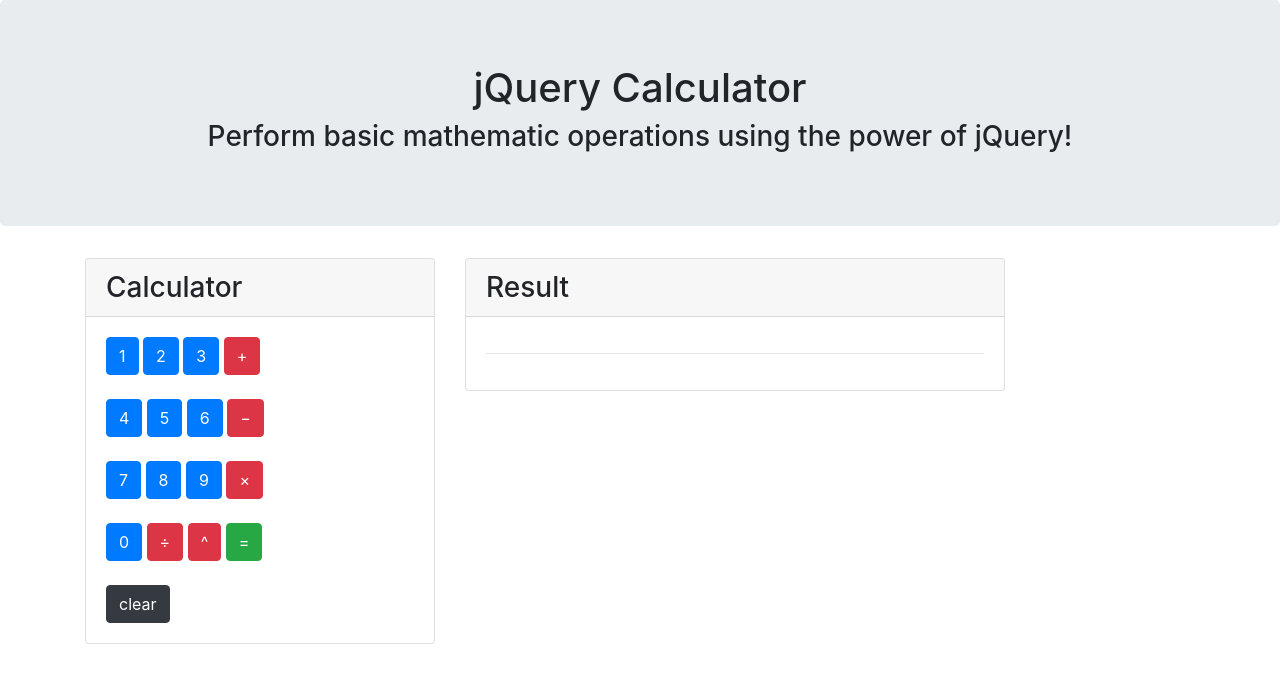
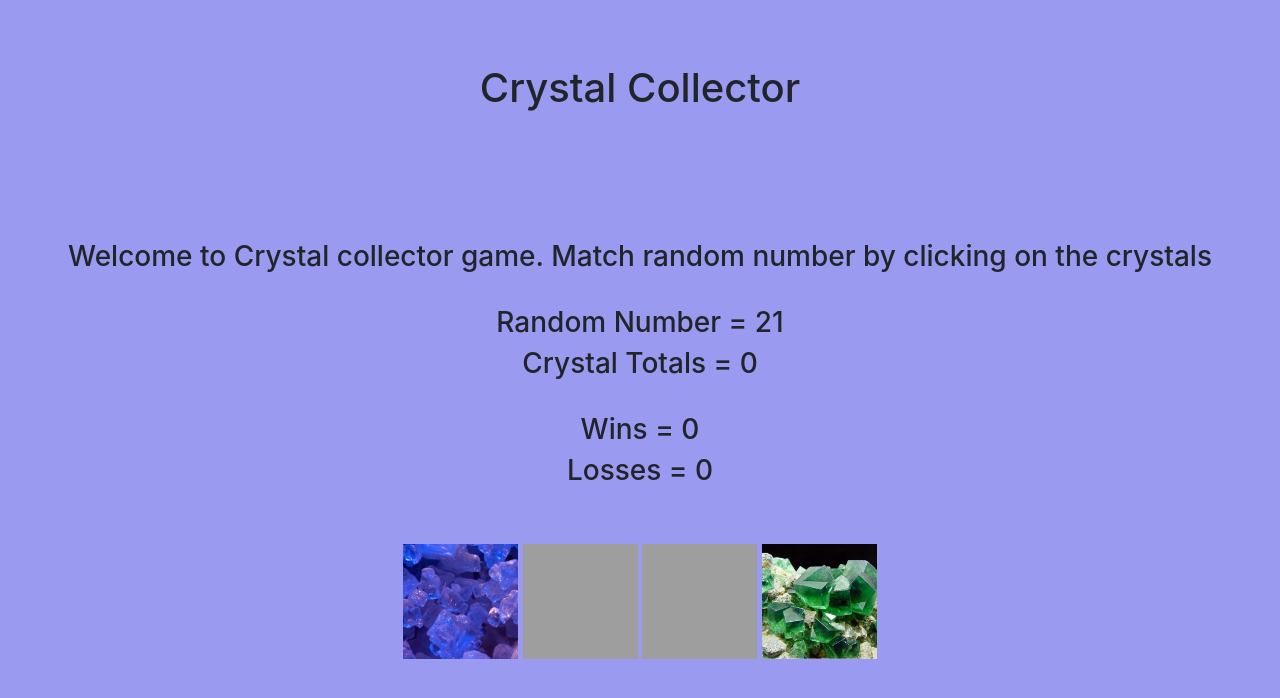
Before and after one commit to rfanfant/unit-4-game, a plain HTML site: page index.html in a window 1280 px wide. Drawn offline with nearby package versions, Linux system fonts and the light colour scheme; files that its build step writes are made by us from their sources; grey boxes are pictures that could not be loaded.

Commit message:
fully functioning game

```diff
--- a/assets/css/style.css
+++ b/assets/css/style.css
@@ -0,0 +1,82 @@
+body{
+    /* background-image:  url(   ../images/1-CrystalCollector.jpg); */
+    background-color: rgb(154, 154, 241);
+    background-repeat: no-repeat;
+    width: 100%;
+}
+
+.jumbotron {
+    background-color: transparent;
+}
+
+.row {
+
+    text-align: center;
+
+}
+
+.col{
+    text-align: center;
+}
+
+h3{
+    text-align: center;
+
+}
+
+h2{
+    text-align: center;
+
+}
+
+.col-lg-12{
+
+    width: 10%;
+    height: 10%;
+}
+.container{
+    text-align: center;
+}
+
+
+.button1{
+
+    background-image:  url("../images/btn1.jpg");
+    background-size:   contain;
+    width: 115px;
+    height: 115px;
+    border: none;
+    background-size: cover;
+    background-repeat: no-repeat;
+}
+
+.button2{
+
+    background-image:  url("../images/btn2.jpg");
+    width: 115px;
+    height: 115px;
+    border: none;
+    background-size: cover;
+    background-repeat: no-repeat;
+}
+
+
+.button3{
+
+    background-image:  url("../images/btn3.jpg");
+    width: 115px;
+    height: 115px;
+    border: none;
+    background-size: cover;
+    background-repeat: no-repeat;
+}
+
+.button4{
+
+    background-image:  url("../images/btn4.jpg");
+    width: 115px;
+    height: 115px;
+    border: none;
+    background-size: cover;
+    background-repeat: no-repeat;
+}
--- a/index.html
+++ b/index.html
@@ -3,7 +3,7 @@
 
 <head>
   <meta charset="UTF-8">
-  <title>jQuery Calculator</title>
+  <title> Crystal Collector</title>
 
   <!-- Added link to the jQuery Library -->
   <script src="https://cdnjs.cloudflare.com/ajax/libs/jquery/3.2.1/jquery.min.js"></script>
@@ -12,7 +12,7 @@
   <link rel="stylesheet" href="https://maxcdn.bootstrapcdn.com/bootstrap/4.0.0/css/bootstrap.min.css">
 
   <!-- Added a link to our external stylesheet-->
-  <link rel="stylesheet" href="style.css">
+  <link rel="stylesheet" href="assets/css/style.css">
 
 </head>
 
@@ -20,122 +20,153 @@
 
   <!-- Jumbotron for Title -->
   <div class="jumbotron">
-    <h1 class="text-center">jQuery Calculator</h1>
-    <h3 class="text-center">Perform basic mathematic operations using the power of jQuery!</h3>
+    <h1 class="text-center">Crystal Collector</h1>
+    <br>
   </div>
 
-  <div class="container">
+  <h3> <span id="userMessage"> </span></h3>
+  <br>
+  <h3> Random Number = <span id="randomNumber"></span></h3>
+  <h3> Crystal Totals = <span id="crystalTotals"></span></h3>
+  <br>
+  <h3> Wins = <span id="crystalWins"></span></h3>
+  <h3> Losses = <span id="crystalLosses"></span></h3>
 
-    <div class="row">
+  <br>
+  <br>
+  <div class="container" style="display: 100%">
 
-      <!-- Calculator Card -->
-      <div class="col-lg-4">
-        <div class="card">
-          <h3 class="card-header">Calculator</h3>
-
-          <div class="card-body">
-            <button id="button-1" class="btn btn-primary number" value="1"><span>1</span></button>
-            <button id="button-2" class="btn btn-primary number" value="2"><span>2</span></button>
-            <button id="button-3" class="btn btn-primary number" value="3"><span>3</span></button>
-            <button id="button-plus" class="btn btn-danger operator" value="plus"><span>+</span></button>
-            <br><br>
-            <button id="button-4" class="btn btn-primary number" value="4"><span>4</span></button>
-            <button id="button-5" class="btn btn-primary number" value="5"><span>5</span></button>
-            <button id="button-6" class="btn btn-primary number" value="6"><span>6</span></button>
-            <button id="button-minus" class="btn btn-danger operator" value="minus"><span>&minus;</span></button>
-            <br><br>
-            <button id="button-7" class="btn btn-primary number" value="7"><span>7</span></button>
-            <button id="button-8" class="btn btn-primary number" value="8"><span>8</span></button>
-            <button id="button-9" class="btn btn-primary number" value="9"><span>9</span></button>
-            <button id="button-multiply" class="btn btn-danger operator" value="times"><span>&times;</span></button>
-            <br><br>
-            <button id="button-0" class="btn btn-primary number" value="0"><span>0</span></button>
-            <button id="button-divide" class="btn btn-danger operator" value="divide"><span>&divide;</span></button>
-            <button id="button-power" class="btn btn-danger operator" value="power"><span>^</span></button>
-            <button id="button-equal" class="btn btn-success equal" value="equals"><span>=</span></button>
-            <br><br>
-            <button id="button-clear" class="btn btn-dark clear" value="clear"><span>clear</span></button>
-          </div>
-        </div>
-      </div>
-
-      <!-- Result Card -->
-      <div class="col-lg-6">
-        <div class="card">
-          <h3 class="card-header">Result</h3>
-          <div class="card-body">
-            <h1 id="first-number"></h1>
-            <h1 id="operator"></h1>
-            <h1 id="second-number"></h1>
-            <hr>
-            <h1 id="result"></h1>
-          </div>
-        </div>
-      </div>
-    </div>
+    <button class="button1" id="btn1"></button>
+    <button class="button2" id="btn2"></button>
+    <button class="button3" id="btn3"></button>
+    <button class="button4" id="btn4"></button>
   </div>
 
   <script type="text/javascript">
 
 
+    $(document).ready(function () {
+
+      // initialize all variables used in the program
+      // isGameRunning is true if app is in the middle of a game
+      // userX are variables used to tract user points, wins, losses etc...
+      // crystalValues is an array containing crystal random numbers
+      var isGameRunning = true;
+      var userWins = 0;
+      var userLosses = 0;
+      var userTotals = 0;
+      var userRandom = 0;
+      var crystalValues = {};
+
+      // inital message to the user welcoming user to game
+      $("#userMessage").text("Welcome to Crystal collector game. Match random number by clicking on the crystals");
+
+      // make a call to reset all random crystal values and update the game interface
+      resetCrystalValues();
+      updateDisplayValues();
 
 
+      // resetCrystalValues() - function to reset the hidden crystal values  in the crystalValues array, as well as
+      //          calculating the random number that the user needs to attempt to match
+      function resetCrystalValues() {
+        crystalValues[1] = Math.floor(Math.random() * 12 + 1);
+        crystalValues[2] = Math.floor(Math.random() * 12 + 1);
+        crystalValues[3] = Math.floor(Math.random() * 12 + 1);
+        crystalValues[4] = Math.floor(Math.random() * 12 + 1);
+
+        userRandom = Math.floor(Math.random() * 102 + 19);
+      };
+
+      // restartGame() - function used to restart the Crystal Collector game by resetting/initializing game values. Function
+      //          calles resetCrystalValues to reset  the random hidden crystal values as well as generating a new target
+      //          random number. Sets the isGameRunning game status to true and then messages the user that new game has started.
+      function restartGame() {
+        resetCrystalValues();
+        userTotals = 0;
+        isGameRunning = true;
+        $("#userMessage").text("Best of luck...You'll definitely need it this time");
+      };
+
+      // wonGame() - function is called when the user has won the game. function messages the user that they won the game
+      //          , increments total user wins (userWins) variable, sets game status to false and update the game UI.
+      function wonGame() {
+
+        $("#userMessage").text("Congrats you won the game!!");
+        userWins++;
+        isGameRunning = false;
+        updateDisplayValues();
+      };
+
+      // lostGame() - function is called when the user has lost the game. function messages the user that they lost the game,
+      //          then increments total user losses (userLosses) variable, sets game status to false(isGameRunning), then updatess
+      //          the game UI.
+      function lostGame() {
+        $("#userMessage").text("You really blew it this time....by LOSING the game!!");
+        userLosses++;
+        isGameRunning = false;
+        updateDisplayValues();
+      };
+
+      //
+      // updateDisplayValues () - function is called to update the game UI.
+      //
+      function updateDisplayValues() {
+        $("#crystalTotals").text(userTotals);
+        $("#crystalLosses").text(userLosses);
+        $("#crystalWins").text(userWins);
+        $("#randomNumber").text(userRandom);
+      };
+
+      // getCrystalHandler(param event) - this is the main() funtion entry point into the game. This function
+      //            is called on keyboard/mouse "click". The event param contains information on which of the cyrstal(s)
+      //            was selected by the user. this function then adds the selected crystral value to the users total
+      //            and then determines if user total is less than or greater than the target (userRandom) number. If
+      //            userTotal is less than the target the game continues, if userTotal is greater than the target then
+      //            userLost() is called, else userWon() is called.
+      function getCrystalHandler(event) {
+
+        // determine which crystal was clicked
+        crystalKey = $(this).attr("id")[3];
 
 
+        // if game state is set to NOT running (i.e. false), then restart game
+        // and update UI
+        if (isGameRunning === false){
+          restartGame();
+          updateDisplayValues();
+        }
+
+        // game is running, so update user total with selected crystal value
+        userTotals = userTotals + crystalValues[crystalKey];
+
+        // update UI wiht crystal total value
+        $("#crystalTotals").text(userTotals);
+
+        // if user total matches target user has won, so call wonGame() function
+        // if user total greater than target, user has lost so call lostGame() function
+        // else game continues so update UI values
+        if (userTotals === userRandom) {
+          wonGame();
+        }
+        else if (userTotals > userRandom) {
+          lostGame();
+        }
+        else {
+          updateDisplayValues();
+        };
+      };
 
 
+      // Assigns callback function to each of the 4 crystal selections
+      $(".button1").on("click", getCrystalHandler);
+      $(".button2").on("click", getCrystalHandler);
+      $(".button3").on("click", getCrystalHandler);
+      $(".button4").on("click", getCrystalHandler);
+    });
 
 
-$(document).ready(function () {
+  </script>
 
-// Your code here...
+</body>
 
-var operand1 = [];
-var operand2 = [];
-var operator;
-
-// // State one is expecting a number
-// //state 2 is exepecting an operator
-// //state 3 is another number
-// //state 4, if not an equal, do the calculation, store the result in operand1, go back to state 2
-// const OPERAND1 = 1;
-// const OPERATOR1 = 2;
-// const OPERAND2 = 3;
-// const OPERATOR2 = 4;
-// var result;
-// var state = 1;
-
-// function calculate() {
-//   var total;
-//   operand1 = operand1.join("");
-//   operand2 = operand2.join("");
-//   switch (operator) {
-//     case "+": {
-//       return (operand1 + operand2);
-//     }
-//     case "-": {
-//       return (operand1 - operand2);
-//     }
-//     case "*": {
-//       return (operand1 * operand2);
-//     }
-//     case "/": {
-//       return (operand1 / operand2);
-//     }
-//     case "^": {
-//       return (Math.pow(operand1, operand2));
-//     }
-//   }
-// };
-
-
-// $("#button-one").click(function () {
-
-//   if (state == OPERAND1) {
-//     operand1.push(1);
-//   }
-
-//   else if (state == OPPERAND2) {
-//     operand2.push(1);
-//   }
-// });
+</html>
```
Also changed, not shown: assets/images/btn1.jpg (added), assets/images/btn4.jpg (added), 2 other files.
